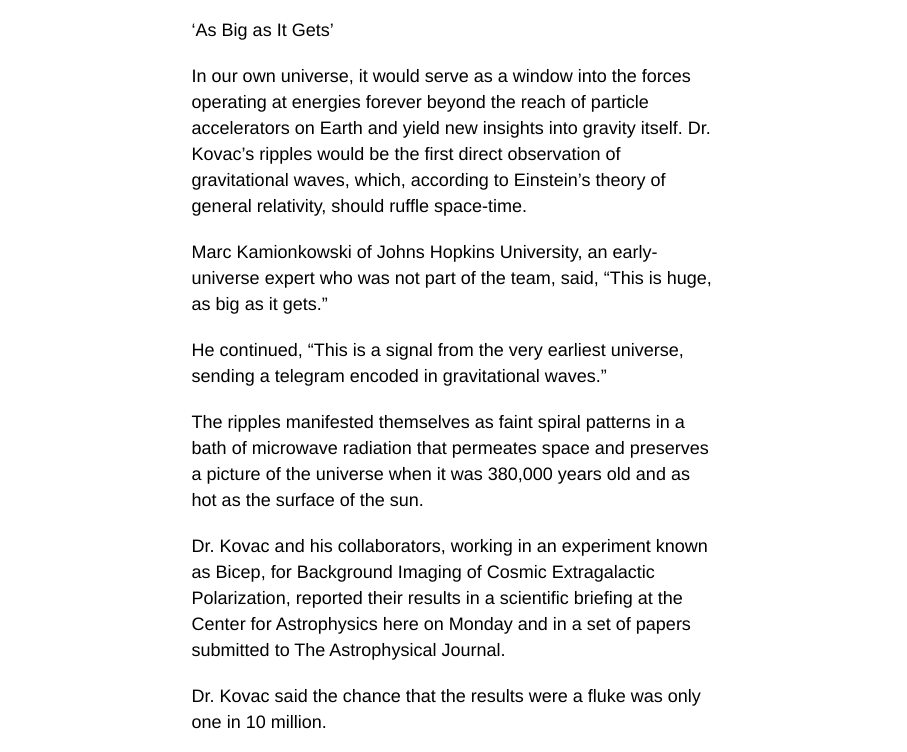
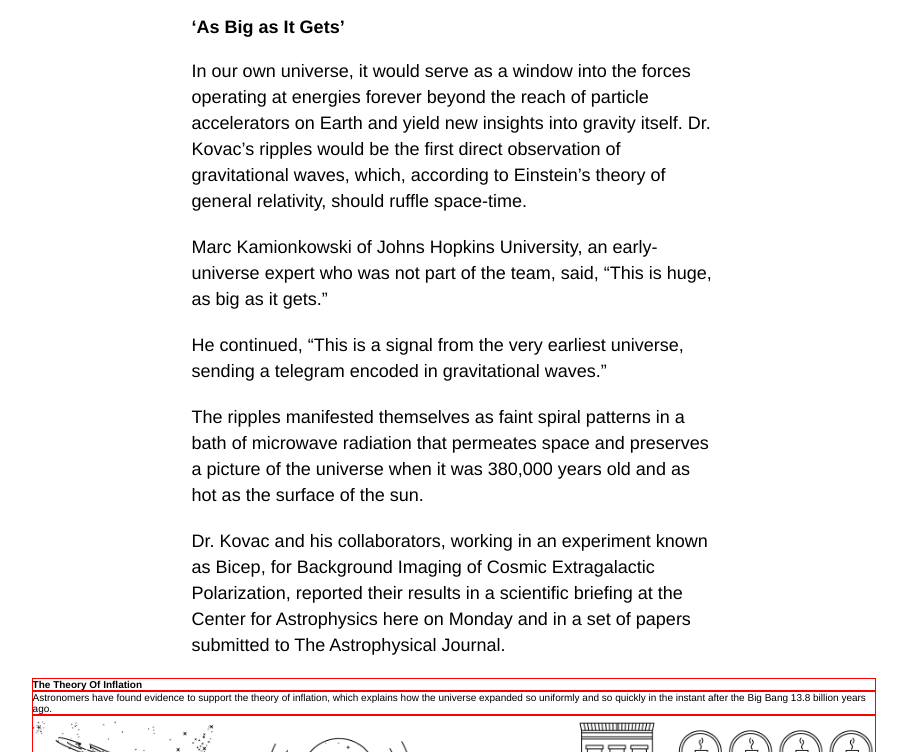
Before and after one commit to amita-roy/newyork-times-article, a plain HTML site: page index.html in a window 1280 px wide. Shown: the part 2362-3114 px from the top of the page, without its empty margins (186-1093 px from the left). Drawn offline with Linux system fonts and the light colour scheme.

Commit message:
Add explanatory graphic 'The Theory Of Inflation'

```diff
--- a/css/style.css
+++ b/css/style.css
@@ -159,3 +159,20 @@ main h1 {
   line-height: 2.6rem;
   margin: 20px 0px;
 }
+
+.quote {
+  font-size: 1.8rem;
+  font-weight: bold;
+}
+
+.inflation-graphic-container {
+  width: 66%;
+}
+
+.inflation-graphic-container img {
+  width: 100%;
+}
+
+.inflation-graphic-container > * {
+  border: 1px solid red;
+}
--- a/index.html
+++ b/index.html
@@ -125,7 +125,7 @@
           unknowable. Moreover, beyond our own universe there might be an endless number of other universes bubbling into frothy
           eternity, like a pot of pasta water boiling over.</p>
 
-          <p>‘As Big as It Gets’</p>
+          <h3 class="quote">‘As Big as It Gets’</h3>
 
           <p>In our own universe, it would serve as a window into the forces operating at energies forever beyond the reach of
           particle accelerators on Earth and yield new insights into gravity itself. Dr. Kovac’s ripples would be the first direct
@@ -143,6 +143,15 @@
           <p>Dr. Kovac and his collaborators, working in an experiment known as Bicep, for Background Imaging of Cosmic Extragalactic
           Polarization, reported their results in a scientific briefing at the Center for Astrophysics here on Monday and in a set
           of papers submitted to The Astrophysical Journal.</p>
+
+        </div>
+      </div>
+
+          <div class="inflation-graphic-container">
+            <h3>The Theory Of Inflation</h3>
+            <p>Astronomers have found evidence to support the theory of inflation, which explains how the universe expanded so uniformly and so quickly in the instant after the Big Bang 13.8 billion years ago.</p>
+            <img src="assets/images/inflation.png">
+          </div>
 
           <p>Dr. Kovac said the chance that the results were a fluke was only one in 10 million.</p>
 
@@ -266,8 +275,6 @@
           wind up at inflation.”</p>
 
 
-        </div>
-      </div>
     </main>
   </body>
 </html>
```
Also changed, not shown: assets/images/inflation.png (added).
